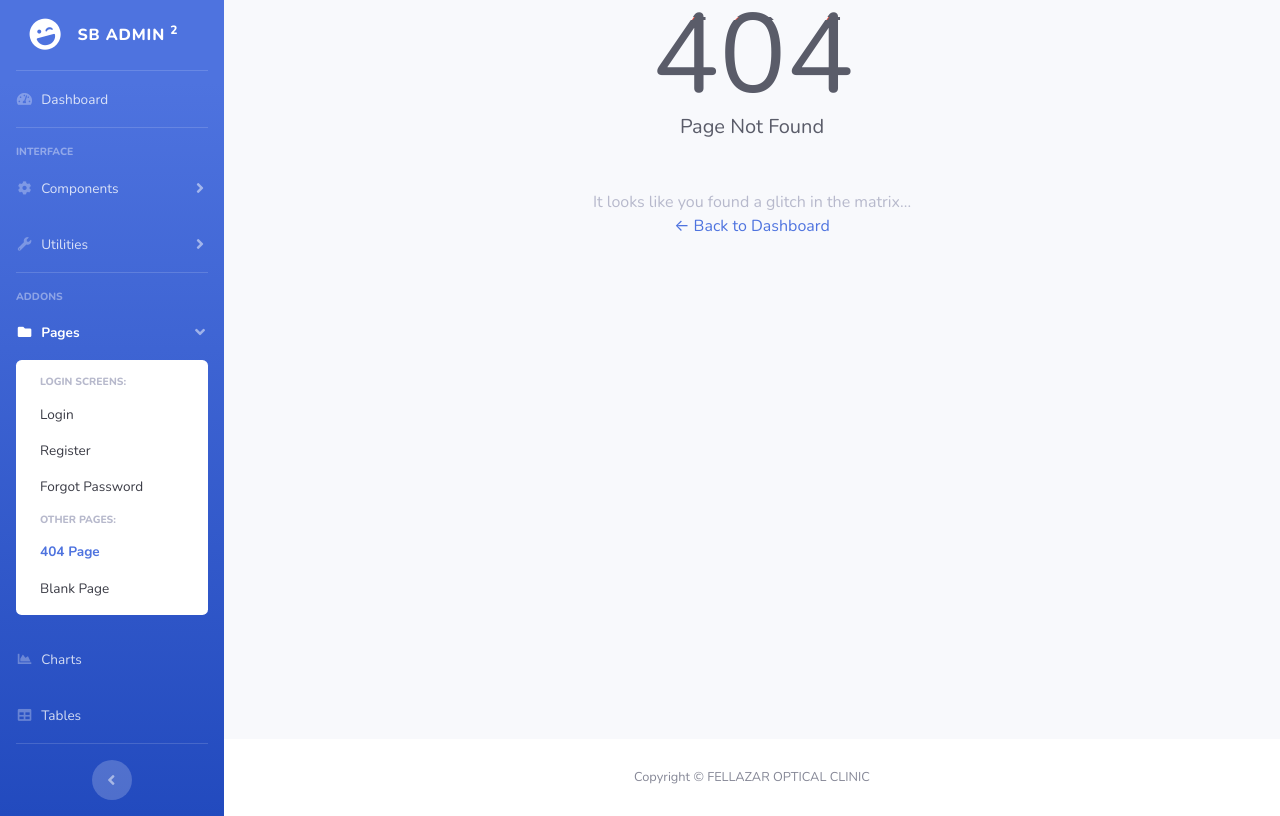
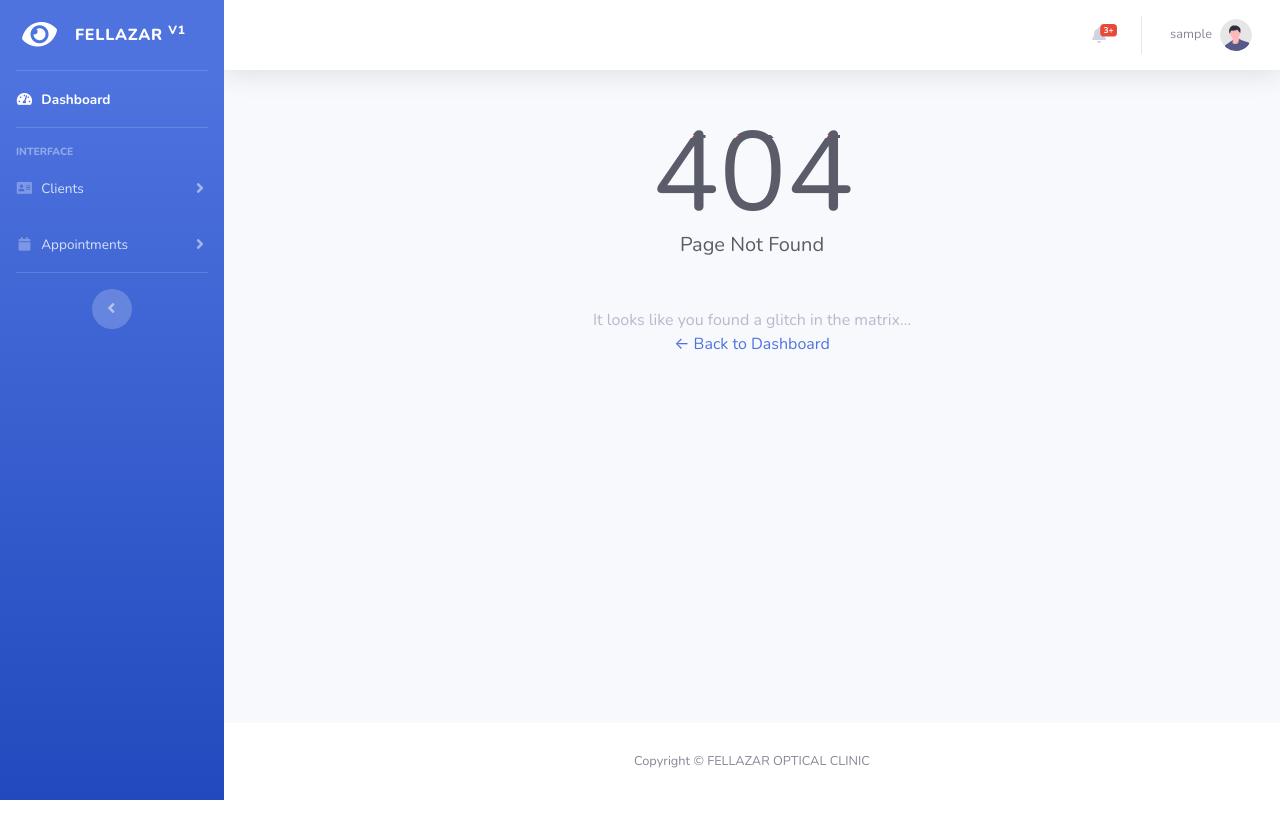
Before and after one commit to markroed/markroed.github.io, a PHP site: page /404.php in a window 1280 px wide. Run offline with PHP 8.4, Linux system fonts and the light colour scheme; the visitor is signed in with stand-in values (Sample User, id 1); some libraries are stand-ins or nearby versions.

Commit message:
Update 404
Update 404

```diff
--- a/404.php
+++ b/404.php
@@ -1,151 +1,24 @@
 <!DOCTYPE html>
 <html lang="en">
+<?php
+include("connection/connect.php");  //include connection file
+error_reporting(0);  // using to hide undefine undex errors
+session_start(); //start temp session until logout/browser closed
+date_default_timezone_set('Asia/Manila');
+$adminUsername = $_SESSION["adminUsername"];
+if (!isset($_SESSION['adminUsername']) || $_SESSION['adminUsername'] == '' || empty($_SESSION['adminUsername']) || $_SESSION['adminUsername'] == null) {
+    echo "<script> window.location.replace('login.php') </script>";
+} else {
+?>
+    <?php include 'pages/header.php'; ?>
 
-<head>
-
-    <meta charset="utf-8">
-    <meta http-equiv="X-UA-Compatible" content="IE=edge">
-    <meta name="viewport" content="width=device-width, initial-scale=1, shrink-to-fit=no">
-    <meta name="description" content="">
-    <meta name="author" content="">
-
-    <title>JRMSU DTS - 404</title>
-
-    <!-- Custom fonts for this template-->
-    <link href="vendor/fontawesome-free/css/all.min.css" rel="stylesheet" type="text/css">
-    <link
-        href="https://fonts.googleapis.com/css?family=Nunito:200,200i,300,300i,400,400i,600,600i,700,700i,800,800i,900,900i"
-        rel="stylesheet">
-
-    <!-- Custom styles for this template-->
-    <link href="css/sb-admin-2.min.css" rel="stylesheet">
-
-</head>
 
     <body id="page-top">
 
         <!-- Page Wrapper -->
         <div id="wrapper">
 
-        <!-- Sidebar -->
-        <ul class="navbar-nav bg-gradient-primary sidebar sidebar-dark accordion" id="accordionSidebar">
-
-            <!-- Sidebar - Brand -->
-            <a class="sidebar-brand d-flex align-items-center justify-content-center" href="index.php">
-                <div class="sidebar-brand-icon rotate-n-15">
-                    <i class="fas fa-laugh-wink"></i>
-                </div>
-                <div class="sidebar-brand-text mx-3">SB Admin <sup>2</sup></div>
-            </a>
-
-            <!-- Divider -->
-            <hr class="sidebar-divider my-0">
-
-            <!-- Nav Item - Dashboard -->
-            <li class="nav-item">
-                <a class="nav-link" href="index.php">
-                    <i class="fas fa-fw fa-tachometer-alt"></i>
-                    <span>Dashboard</span>
-                </a>
-            </li>
-
-            <!-- Divider -->
-            <hr class="sidebar-divider">
-
-            <!-- Heading -->
-            <div class="sidebar-heading">
-                Interface
-            </div>
-
-            <!-- Nav Item - Pages Collapse Menu -->
-            <li class="nav-item">
-                <a class="nav-link collapsed" href="#" data-toggle="collapse" data-target="#collapseTwo"
-                    aria-expanded="true" aria-controls="collapseTwo">
-                    <i class="fas fa-fw fa-cog"></i>
-                    <span>Components</span>
-                </a>
-                <div id="collapseTwo" class="collapse" aria-labelledby="headingTwo" data-parent="#accordionSidebar">
-                    <div class="bg-white py-2 collapse-inner rounded">
-                        <h6 class="collapse-header">Custom Components:</h6>
-                        <a class="collapse-item" href="buttons.php">Buttons</a>
-                        <a class="collapse-item" href="cards.php">Cards</a>
-                    </div>
-                </div>
-            </li>
-
-            <!-- Nav Item - Utilities Collapse Menu -->
-            <li class="nav-item">
-                <a class="nav-link collapsed" href="#" data-toggle="collapse" data-target="#collapseUtilities"
-                    aria-expanded="true" aria-controls="collapseUtilities">
-                    <i class="fas fa-fw fa-wrench"></i>
-                    <span>Utilities</span>
-                </a>
-                <div id="collapseUtilities" class="collapse" aria-labelledby="headingUtilities"
-                    data-parent="#accordionSidebar">
-                    <div class="bg-white py-2 collapse-inner rounded">
-                        <h6 class="collapse-header">Custom Utilities:</h6>
-                        <a class="collapse-item" href="utilities-color.php">Colors</a>
-                        <a class="collapse-item" href="utilities-border.php">Borders</a>
-                        <a class="collapse-item" href="utilities-animation.php">Animations</a>
-                        <a class="collapse-item" href="utilities-other.php">Other</a>
-                    </div>
-                </div>
-            </li>
-
-            <!-- Divider -->
-            <hr class="sidebar-divider">
-
-            <!-- Heading -->
-            <div class="sidebar-heading">
-                Addons
-            </div>
-
-            <!-- Nav Item - Pages Collapse Menu -->
-            <li class="nav-item active">
-                <a class="nav-link" href="#" data-toggle="collapse" data-target="#collapsePages" aria-expanded="true"
-                    aria-controls="collapsePages">
-                    <i class="fas fa-fw fa-folder"></i>
-                    <span>Pages</span>
-                </a>
-                <div id="collapsePages" class="collapse show" aria-labelledby="headingPages"
-                    data-parent="#accordionSidebar">
-                    <div class="bg-white py-2 collapse-inner rounded">
-                        <h6 class="collapse-header">Login Screens:</h6>
-                        <a class="collapse-item" href="login.php">Login</a>
-                        <a class="collapse-item" href="register.php">Register</a>
-                        <a class="collapse-item" href="forgot-password.php">Forgot Password</a>
-                        <div class="collapse-divider"></div>
-                        <h6 class="collapse-header">Other Pages:</h6>
-                        <a class="collapse-item active" href="404.php">404 Page</a>
-                        <a class="collapse-item" href="blank.php">Blank Page</a>
-                    </div>
-                </div>
-            </li>
-
-            <!-- Nav Item - Charts -->
-            <li class="nav-item">
-                <a class="nav-link" href="charts.php">
-                    <i class="fas fa-fw fa-chart-area"></i>
-                    <span>Charts</span></a>
-            </li>
-
-            <!-- Nav Item - Tables -->
-            <li class="nav-item">
-                <a class="nav-link" href="tables.php">
-                    <i class="fas fa-fw fa-table"></i>
-                    <span>Tables</span></a>
-            </li>
-
-            <!-- Divider -->
-            <hr class="sidebar-divider d-none d-md-block">
-
-            <!-- Sidebar Toggler (Sidebar) -->
-            <div class="text-center d-none d-md-inline">
-                <button class="rounded-circle border-0" id="sidebarToggle"></button>
-            </div>
-
-        </ul>
-        <!-- End of Sidebar -->
+            <?php include 'pages/sidebar.php'; ?>
 
             <!-- Content Wrapper -->
             <div id="content-wrapper" class="d-flex flex-column">
@@ -153,12 +26,23 @@
                 <!-- Main Content -->
                 <div id="content">
 
-                <!-- Topbar -->
-                <?php include 'pages/header.php';?>
-                <!-- End of Topbar -->
+
+
+                    <!-- Begin TopBar Content -->
+                    <?php include 'pages/topbar.php'; ?>
+                    <!-- End TopBar Content -->
 
                     <!-- Begin Page Content -->
                     <div class="container-fluid">
+
+                        <!-- Page Heading -->
+                        <div class="d-sm-flex align-items-center justify-content-between mb-4">
+
+                            <!-- <a href="#" class="d-none d-sm-inline-block btn btn-sm btn-primary shadow-sm"><i
+                                    class="fas fa-download fa-sm text-white-50"></i> Generate Report</a> -->
+                        </div>
+
+                        <div class="container mt-4">
 
                             <!-- 404 Error Text -->
                             <div class="text-center">
@@ -166,6 +50,18 @@
                                 <p class="lead text-gray-800 mb-5">Page Not Found</p>
                                 <p class="text-gray-500 mb-0">It looks like you found a glitch in the matrix...</p>
                                 <a href="index.php">&larr; Back to Dashboard</a>
+                            </div>
+                        </div>
+
+                        <!-- Content Row -->
+                        <div class="row">
+
+                            <!-- Content Column -->
+                            <div class="col-lg-6 mb-4">
+
+
+
+                            </div>
                         </div>
 
                     </div>
@@ -175,7 +71,8 @@
                 <!-- End of Main Content -->
 
                 <!-- Footer -->
-            <?php include 'pages/footer.php';?>
+                <?php include 'pages/footer.php'; ?>
+
                 <!-- End of Footer -->
 
             </div>
@@ -189,20 +86,47 @@
             <i class="fas fa-angle-up"></i>
         </a>
 
+
         <!-- Logout Modal-->
         <?php include 'pages/logoutmodal.php'; ?>
         <!-- Logout Modal-->
+        <!-- Bootstrap core JavaScript-->
+        <!-- jQuery (must be loaded before Bootstrap and other plugins) -->
+        <script src="vendor/jquery/jquery.min.js"></script>
 
-    <!-- Bootstrap core JavaScript-->
-    <script src="vendor/jquery/jquery.min.js"></script>
+        <!-- Bootstrap Bundle (includes Popper.js) -->
         <script src="vendor/bootstrap/js/bootstrap.bundle.min.js"></script>
 
-    <!-- Core plugin JavaScript-->
+        <!-- jQuery Easing Plugin -->
         <script src="vendor/jquery-easing/jquery.easing.min.js"></script>
 
-    <!-- Custom scripts for all pages-->
+        <!-- DataTables Plugin -->
+        <script src="vendor/datatables/jquery.dataTables.min.js"></script>
+        <script src="vendor/datatables/dataTables.bootstrap4.min.js"></script>
+
+        <!-- Admin Template Core Script -->
         <script src="js/sb-admin-2.min.js"></script>
+
+        <!-- Custom Scripts for DataTables -->
+        <script src="js/demo/datatables-demo.js"></script>
+
+        <!-- DataTables Print -->
+        <script src="vendor/datatables/cdn.datatables.net/buttons/1.2.2/js/buttons.html5.min.js"></script>
+        <script src="vendor/datatables/cdn.datatables.net/buttons/1.2.2/js/buttons.print.min.js"></script>
+        <script src="vendor/datatables/cdn.datatables.net/buttons/1.2.2/js/dataTables.buttons.min.js"></script>
+        <script src="vendor/datatables/cdn.datatables.net/buttons/1.2.2/js/buttons.flash.min.js"></script>
+        <!--  -->
+        <!-- <script src="vendor/datatables/dataTables.bootstrap4.min.css"></script> change to online-->
+
+        <!-- <link rel="stylesheet" href="https://cdn.datatables.net/1.13.4/css/jquery.dataTables.min.css"> -->
+
+        <!-- Buttons extension CSS -->
+        <link rel="stylesheet" href="https://cdn.datatables.net/buttons/2.3.6/css/buttons.dataTables.min.css">
+
+
 
     </body>
 
 </html>
+
+<?php } ?>
--- a/pages/sidebar.php
+++ b/pages/sidebar.php
@@ -53,11 +53,9 @@
     <div id="collapseUtilities" class="collapse" aria-labelledby="headingUtilities"
         data-parent="#accordionSidebar">
         <div class="bg-white py-2 collapse-inner rounded">
-            <h6 class="collapse-header">Custom Utilities:</h6>
-            <a class="collapse-item" href="utilities-color.html">Colors</a>
-            <a class="collapse-item" href="utilities-border.html">Borders</a>
-            <a class="collapse-item" href="utilities-animation.html">Animations</a>
-            <a class="collapse-item" href="utilities-other.html">Other</a>
+            <h6 class="collapse-header">Not Found:</h6>
+            <a class="collapse-item" href="404.php">Not Found</a>
+
         </div>
     </div>
 </li>
```
Also changed, not shown: index.php (+28 -8 lines), view-transaction.php (+21 -1 lines). Lines whose indentation alone changed are shown as unchanged.
